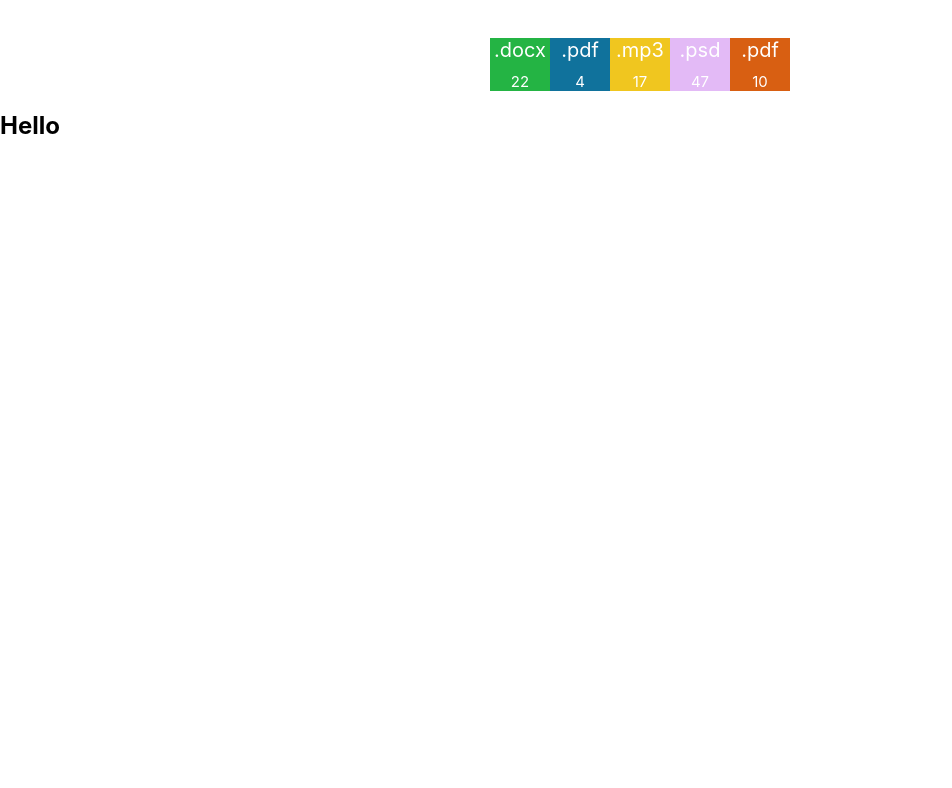
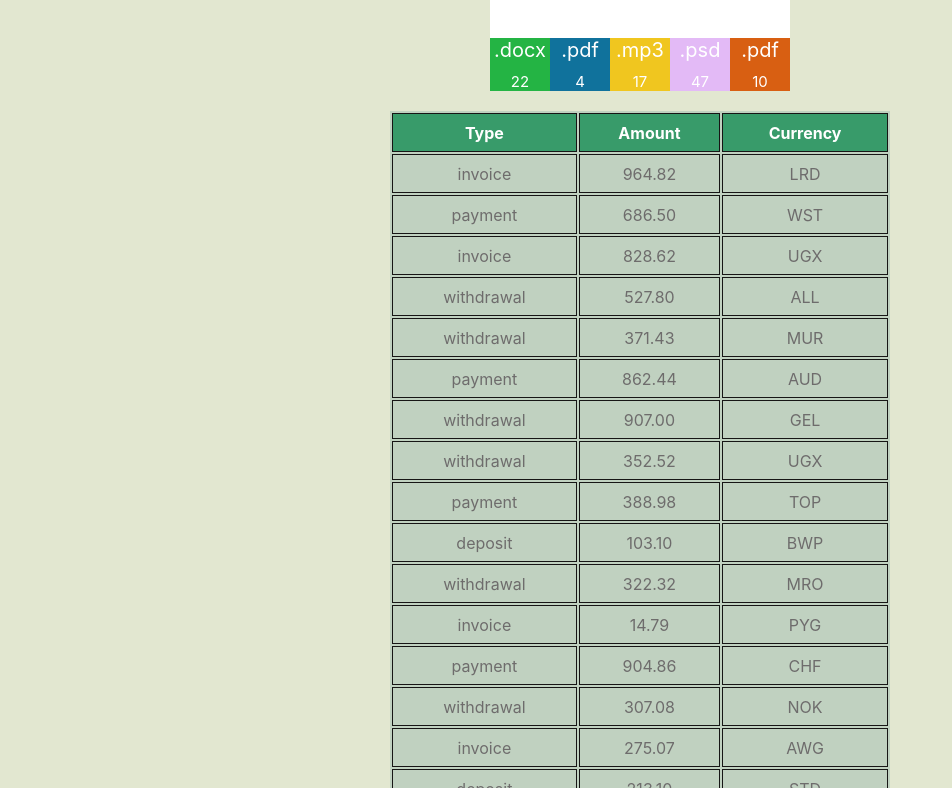
Before and after one commit to Linacolor/goit-react-hw-01-components, a React (Create React App) app in the folder my-app/: page / in a window 1280 px wide. Shown: the part 1072-1860 px from the top of the page, without its empty margins (0-952 px from the left). Before the commit the page ends 1232 px from the top, so only its background shows below. Built offline with nearby package versions, Linux system fonts and the light colour scheme.

Commit message:
transactions

```diff
--- a/my-app/src/App.js
+++ b/my-app/src/App.js
@@ -3,10 +3,11 @@
 import Profile from './components/Profile/Profile';
 import Friends from './components/Friends/FriendList';
 import Statistics from './components/Statistics/Statistics';
-import Transactions from './components/Transactions/Transactions';
+import Transactions from './components/TransactionHistory/TransactionHistory';
 import user from './dataJson/user.json';
 import data from './dataJson/data.json';
 import friends from './dataJson/friends.json';
+import transactions from './dataJson/transactions.json';
 
 function App() {
   return (
@@ -20,7 +21,7 @@
       />
       <Friends friends={friends} />
       <Statistics title="Upload stats" stats={data} />
-      <Transactions />
+      <Transactions items={transactions} />
     </div>
   );
 }
--- /dev/null
+++ b/my-app/src/components/TransactionHistory/TransactionHistory.js
@@ -0,0 +1,39 @@
+import s from './TransactionHistory.module.css';
+import PropTypes from 'prop-types';
+
+function Transactions({ items }) {
+  return (
+    <table class={s.transaction}>
+      <thead>
+        <tr>
+          <th>Type</th>
+          <th>Amount</th>
+          <th>Currency</th>
+        </tr>
+      </thead>
+
+      <tbody>
+        {items.map(e => (
+          <tr key={e.id}>
+            <td>{e.type}</td>
+            <td>{e.amount}</td>
+            <td>{e.currency}</td>
+          </tr>
+        ))}
+      </tbody>
+    </table>
+  );
+}
+
+Transactions.propTypes = {
+  transactions: PropTypes.arrayOf(
+    PropTypes.shape({
+      id: PropTypes.string.isRequired,
+      type: PropTypes.string.isRequired,
+      amount: PropTypes.string.isRequired,
+      currency: PropTypes.string.isRequired,
+    }),
+  ),
+};
+
+export default Transactions;
--- /dev/null
+++ b/my-app/src/components/TransactionHistory/TransactionHistory.module.css
@@ -0,0 +1,19 @@
+.transaction {
+  width: 500px;
+  text-align: center;
+  margin: 0 auto;
+  background-color: rgb(192, 209, 192);
+  margin-bottom: 20px;
+}
+
+.transaction th {
+  background-color: rgb(56, 155, 106);
+  height: 35px;
+  color: white;
+  border: 1px solid rgb(22, 21, 21);
+}
+.transaction td {
+  border: 1px solid rgb(22, 21, 21);
+  height: 35px;
+  color: rgb(110, 108, 108);
+}
--- a/my-app/src/components/Transactions/Transactions.js
+++ /dev/null
@@ -1,5 +0,0 @@
-// import s from './Transactions.module.css';
-function Transactions() {
-  return <h2> Hello </h2>;
-}
-export default Transactions;
--- /dev/null
+++ b/my-app/src/dataJson/transactions.json
@@ -0,0 +1,122 @@
+[
+  {
+    "id": "1e0700a2-5183-4291-85cc-2065a036a683",
+    "type": "invoice",
+    "amount": "964.82",
+    "currency": "LRD"
+  },
+  {
+    "id": "a30f821b-4d25-4ff0-abdd-e340b3f0dd2b",
+    "type": "payment",
+    "amount": "686.50",
+    "currency": "WST"
+  },
+  {
+    "id": "44dca67a-8e5a-4798-bf8e-b15efd4e1abd",
+    "type": "invoice",
+    "amount": "828.62",
+    "currency": "UGX"
+  },
+  {
+    "id": "ea8ed3dc-2b68-4a53-905a-53ecb0adef33",
+    "type": "withdrawal",
+    "amount": "527.80",
+    "currency": "ALL"
+  },
+  {
+    "id": "ea76146a-0b00-4b80-bc02-a8c822176712",
+    "type": "withdrawal",
+    "amount": "371.43",
+    "currency": "MUR"
+  },
+  {
+    "id": "63ca02f9-d637-46b5-9237-f3b24425e029",
+    "type": "payment",
+    "amount": "862.44",
+    "currency": "AUD"
+  },
+  {
+    "id": "ed0263e8-59a5-4bf1-87e0-2bb88e53dc34",
+    "type": "withdrawal",
+    "amount": "907.00",
+    "currency": "GEL"
+  },
+  {
+    "id": "6013bad0-750c-4691-8bc2-d8f2b43969c4",
+    "type": "withdrawal",
+    "amount": "352.52",
+    "currency": "UGX"
+  },
+  {
+    "id": "252c7be4-8b06-4fa7-8d42-61fb835b70d5",
+    "type": "payment",
+    "amount": "388.98",
+    "currency": "TOP"
+  },
+  {
+    "id": "4eaab41b-b967-40ac-82ed-85fc66f646f1",
+    "type": "deposit",
+    "amount": "103.10",
+    "currency": "BWP"
+  },
+  {
+    "id": "9648a350-8469-42d5-8bf3-18090de5fe67",
+    "type": "withdrawal",
+    "amount": "322.32",
+    "currency": "MRO"
+  },
+  {
+    "id": "9c5c25fb-1a95-4b2f-8d1f-4c4426d677cc",
+    "type": "invoice",
+    "amount": "14.79",
+    "currency": "PYG"
+  },
+  {
+    "id": "43ef232c-80e9-4d6f-b48a-b22405620de3",
+    "type": "payment",
+    "amount": "904.86",
+    "currency": "CHF"
+  },
+  {
+    "id": "5161682e-e620-4019-ab0a-24ceb10fbd20",
+    "type": "withdrawal",
+    "amount": "307.08",
+    "currency": "NOK"
+  },
+  {
+    "id": "7b119d71-42e6-4c42-a141-6818b07bb9ff",
+    "type": "invoice",
+    "amount": "275.07",
+    "currency": "AWG"
+  },
+  {
+    "id": "a4f65722-65c4-4c28-b1f4-b8ed988bb205",
+    "type": "deposit",
+    "amount": "213.10",
+    "currency": "STD"
+  },
+  {
+    "id": "c6e5784b-0ca3-48d6-86e5-b5128af5a523",
+    "type": "invoice",
+    "amount": "116.11",
+    "currency": "CUP CUC"
+  },
+  {
+    "id": "c9ebed6a-3a02-4b49-ac0d-0534b51f2bfd",
+    "type": "invoice",
+    "amount": "878.67",
+    "currency": "HKD"
+  },
+  {
+    "id": "a4a98b0e-b22c-438b-9f83-de2df52110c8",
+    "type": "invoice",
+    "amount": "725.03",
+    "currency": "UYU UYI"
+  },
+  {
+    "id": "b39bfa7a-0166-4c47-94d6-87d20590f746",
+    "type": "payment",
+    "amount": "405.45",
+    "currency": "MDL"
+  }
+]
--- a/my-app/src/index.css
+++ b/my-app/src/index.css
@@ -5,6 +5,7 @@
     sans-serif;
   -webkit-font-smoothing: antialiased;
   -moz-osx-font-smoothing: grayscale;
+  background-color: rgb(226, 231, 208);
 }
 
 code {
```
Also changed, not shown: my-app/src/components/Transactions/Transactions.module.css (deleted).
